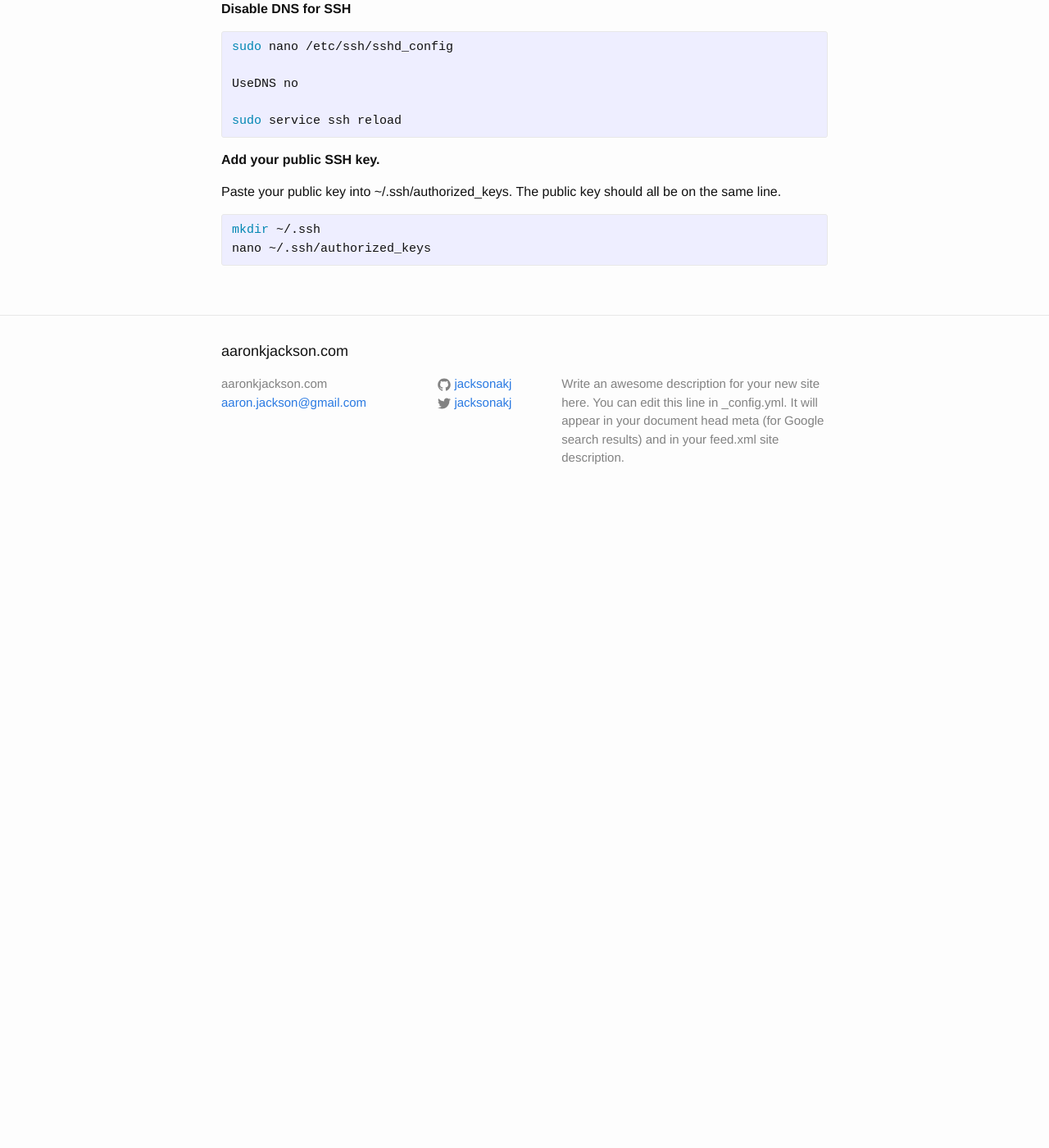
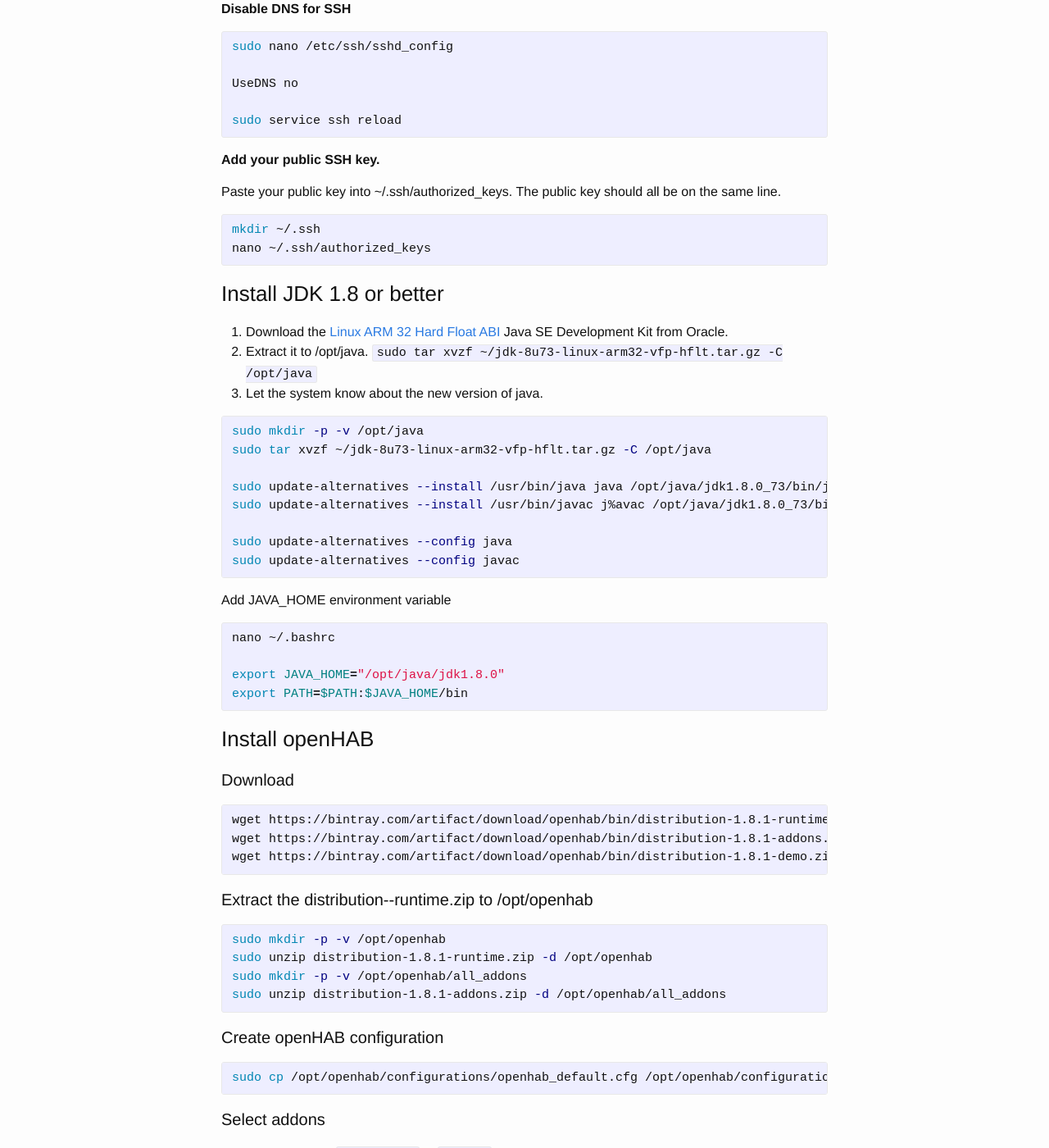
Before and after one commit to jacksonakj/jacksonakj.github.io, a Jekyll site: the page built from howto/setup-raspberry-pi.md, in a window 1280 px wide and 1400 px high, scrolled down 1857 px. Shown: the whole window at 82% size. Built offline with Jekyll 4.4.1, drawn with Linux system fonts in a browser that asks for light colours; before the commit the page ends 2487 px from its top, so only the background shows below that; some of the changed text lies outside the part shown.

Commit message:
Added install openhab instructions.

```diff
--- a/howto/setup-raspberry-pi.md
+++ b/howto/setup-raspberry-pi.md
@@ -95,8 +95,64 @@ mkdir ~/.ssh
 nano ~/.ssh/authorized_keys
 {% endhighlight %}
 
+### Install JDK 1.8 or better
+1.  Download the [Linux ARM 32 Hard Float ABI][jdkdownload] Java SE Development Kit from Oracle.
+2.  Extract it to /opt/java.   `sudo tar xvzf ~/jdk-8u73-linux-arm32-vfp-hflt.tar.gz -C /opt/java`
+3.  Let the system know about the new version of java.
+
+{% highlight bash %}
+sudo mkdir -p -v /opt/java
+sudo tar xvzf ~/jdk-8u73-linux-arm32-vfp-hflt.tar.gz -C /opt/java
+
+sudo update-alternatives --install /usr/bin/java java /opt/java/jdk1.8.0_73/bin/java 1
+sudo update-alternatives --install /usr/bin/javac j%avac /opt/java/jdk1.8.0_73/bin/javac 1
+
+sudo update-alternatives --config java
+sudo update-alternatives --config javac
+{% endhighlight %}
+
+Add JAVA_HOME environment variable
+{% highlight bash %}
+nano ~/.bashrc
+
+export JAVA_HOME="/opt/java/jdk1.8.0"
+export PATH=$PATH:$JAVA_HOME/bin
+{% endhighlight %}
+
+### Install openHAB
+
+#### Download
+
+{% highlight bash %}
+wget https://bintray.com/artifact/download/openhab/bin/distribution-1.8.1-runtime.zip
+wget https://bintray.com/artifact/download/openhab/bin/distribution-1.8.1-addons.zip
+wget https://bintray.com/artifact/download/openhab/bin/distribution-1.8.1-demo.zip
+{% endhighlight %}
+
+#### Extract the distribution-<version>-runtime.zip to /opt/openhab
+{% highlight bash %}
+sudo mkdir -p -v /opt/openhab
+sudo unzip distribution-1.8.1-runtime.zip -d /opt/openhab
+sudo mkdir -p -v /opt/openhab/all_addons
+sudo unzip distribution-1.8.1-addons.zip -d /opt/openhab/all_addons
+{% endhighlight %}
+
+#### Create openHAB configuration
+{% highlight bash %}
+sudo cp /opt/openhab/configurations/openhab_default.cfg /opt/openhab/configurations/openhab.cfg
+
+{% endhighlight %}
+
+#### Select addons
+Copy add ons from `all_addons` to `addons` for support devices and features.
+
+#### Configure openHAB
+
+#### Configure as a service
 
 
 
 
+[openhabdownload]:http://www.openhab.org/getting-started/
+[jdkdownload]: http://www.oracle.com/technetwork/java/javase/downloads/jdk8-downloads-2133151.html
 [1]: https://www.raspberrypi.org/documentation/installation/installing-images/linux.md
```
Also changed, not shown: howto/install-openhab.md (+9 -1 lines).
